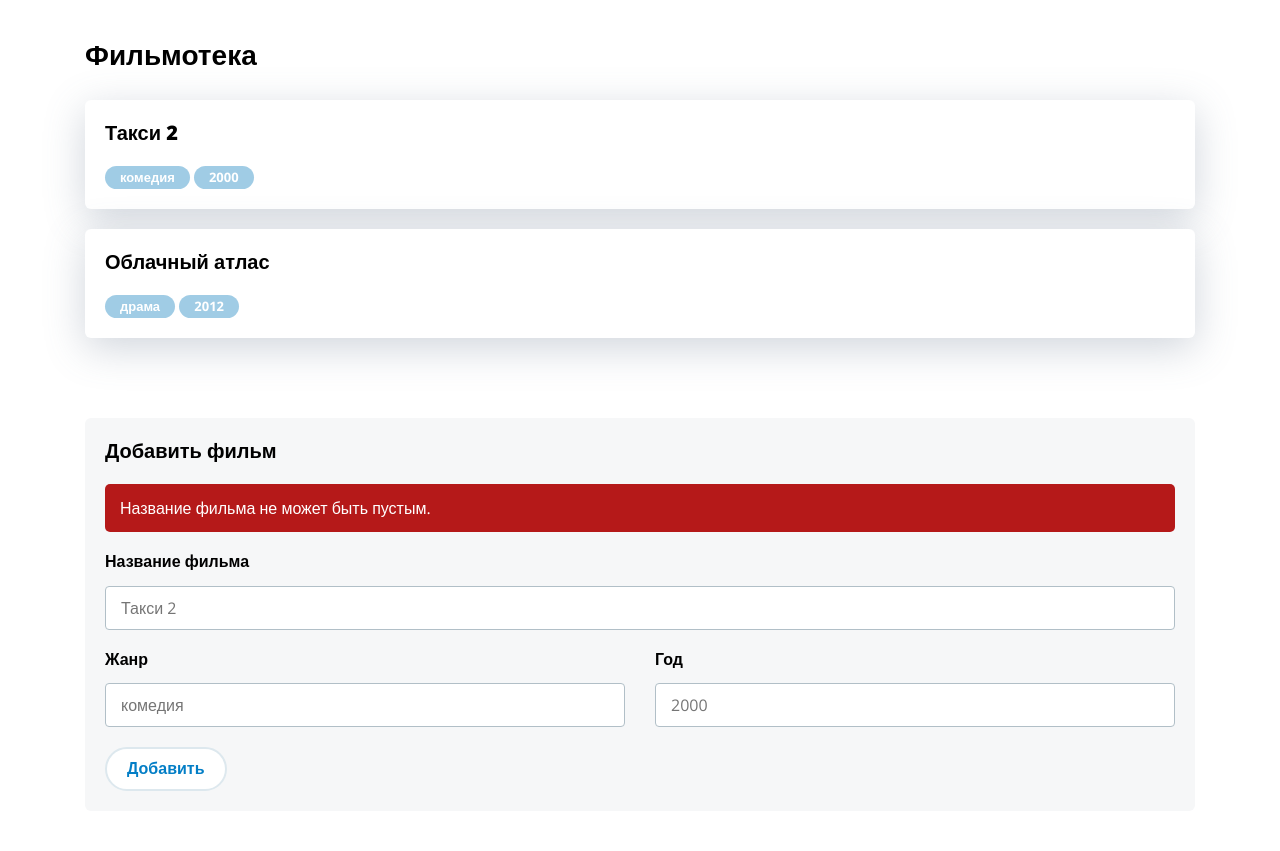
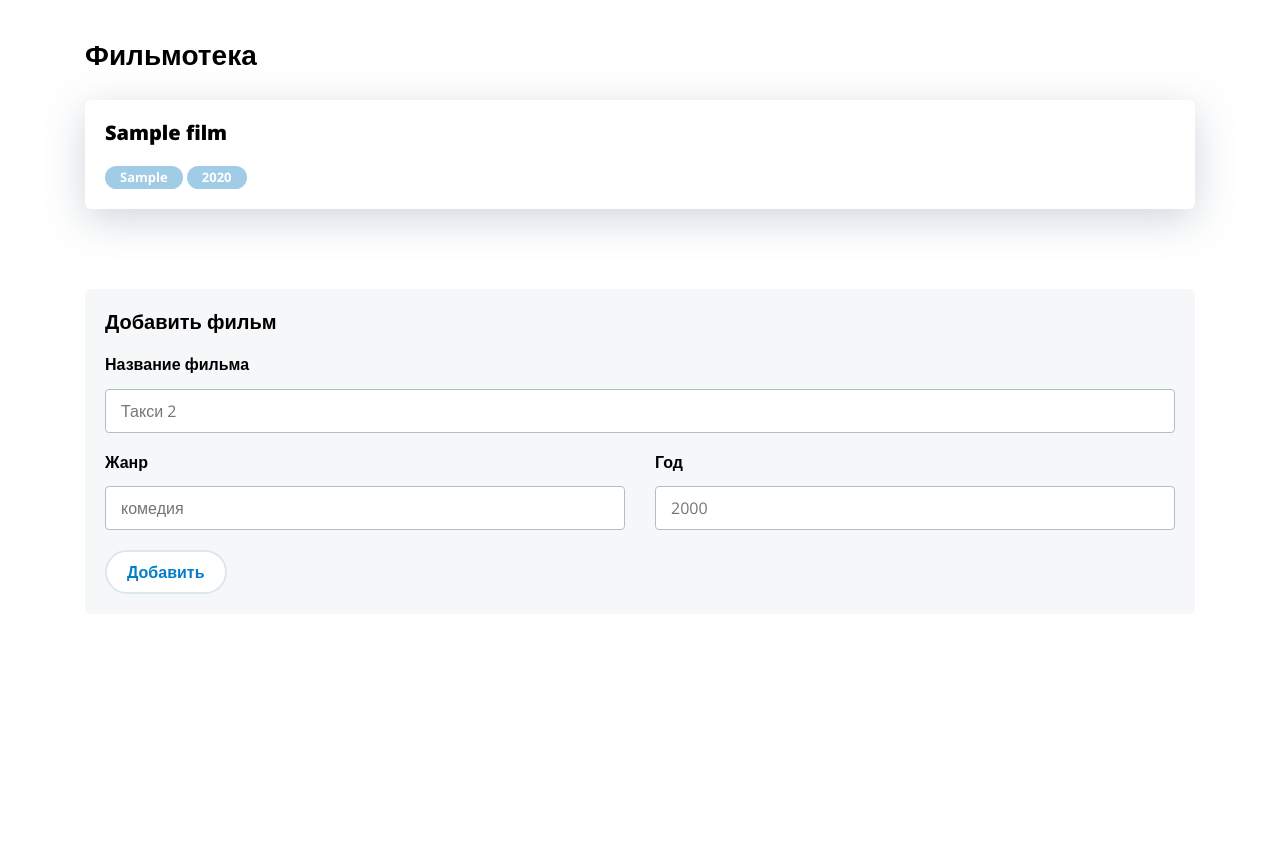
Before and after one commit to laulim/filmoteka, a PHP site: page / in a window 1280 px wide. After the commit the page ends 594 px from the top, so only its background shows below. Run offline with PHP 8.4, Linux system fonts and the light colour scheme; tables that the repository leaves empty or names only in its code hold one stand-in row (values such as "Sample post"); some libraries are stand-ins or nearby versions.

Commit message:
dz-php-06 ready

```diff
--- a/css/main.css
+++ b/css/main.css
@@ -222,6 +222,10 @@ pre code {
   cursor: pointer;
   text-decoration: none;
   font-weight: 700;
+}
+
+input.button {
+  padding-top: 0;
 }
 .button:hover,
 .button:focus {
@@ -640,6 +644,18 @@ a.button--login:active {
 .error-description p a {
   color: #38505E;
 }
+
+.info-success {
+  width: 100%;
+  margin-bottom: 20px;
+  font-size: 16px;
+  line-height: 1.3;
+  background-color: #7bd41c;
+  border-radius: 5px;
+  color: #FFF;
+  padding: 14px 15px 13px;
+}
+
 .form {
   border: none;
   background-color: transparent;
--- a/index.html
+++ /dev/null
@@ -1,60 +0,0 @@
-<!DOCTYPE html>
-<html lang="ru">
-  <head>
-    <meta charset="UTF-8"/>
-    <title>UI-kit и HTML фреймворк - Документация</title>
-    <!--[if IE]>
-      <meta http-equiv="X-UA-Compatible" content="IE=edge"/>
-    <![endif]-->
-    <meta name="viewport" content="width=device-width,initial-scale=1"/>
-    <meta name="keywords" content=""/>
-    <meta name="description" content=""/><!-- build:cssVendor css/vendor.css -->
-    <link rel="stylesheet" href="libs/normalize-css/normalize.css"/>
-    <link rel="stylesheet" href="libs/bootstrap-4-grid/grid.min.css"/>
-    <link rel="stylesheet" href="libs/jquery-custom-scrollbar/jquery.custom-scrollbar.css"/><!-- endbuild -->
-<!-- build:cssCustom css/main.css -->
-    <link rel="stylesheet" href="./css/main.css"/><!-- endbuild -->
-<link href="https://fonts.googleapis.com/css?family=Open+Sans:400,600,700,800&amp;subset=cyrillic-ext" rel="stylesheet">
-<!--[if lt IE 9]>
-    <script src="http://cdnjs.cloudflare.com/ajax/libs/html5shiv/3.7.2/html5shiv.min.js"></script><![endif]-->
-  </head>
-  <body>
-    <div class="container user-content pt-35">
-      <h1 class="title-1"> Фильмотека</h1>
-      <div class="card mb-20">
-        <h4 class="title-4">Такси 2</h4>
-        <div class="badge">комедия</div>
-        <div class="badge">2000</div>
-      </div>
-      <div class="card mb-20">
-        <h4 class="title-4">Облачный атлас</h4>
-        <div class="badge">драма</div>
-        <div class="badge">2012</div>
-      </div>
-      <div class="panel-holder mt-80 mb-40">
-        <div class="title-4 mt-0">Добавить фильм</div>
-        <form action="index.php" method="POST">
-          <div class="error">Название фильма не может быть пустым.</div>
-          <label class="label-title">Название фильма</label>
-          <input class="input" type="text" placeholder="Такси 2" name="title"/>
-          <div class="row">
-            <div class="col">
-              <label class="label-title">Жанр</label>
-              <input class="input" type="text" placeholder="комедия" name="genre"/>
-            </div>
-            <div class="col">
-              <label class="label-title">Год</label>
-              <input class="input" type="text" placeholder="2000" name="year"/>
-            </div>
-          </div><a class="button" href="regular">Добавить	</a>
-        </form>
-      </div>
-    </div><!-- build:jsLibs js/libs.js -->
-    <script src="libs/jquery/jquery.min.js"></script><!-- endbuild -->
-<!-- build:jsVendor js/vendor.js -->
-    <script src="libs/jquery-custom-scrollbar/jquery.custom-scrollbar.js"></script><!-- endbuild -->
-<!-- build:jsMain js/main.js -->
-    <script src="js/main.js"></script><!-- endbuild -->
-    <script defer="defer" src="https://use.fontawesome.com/releases/v5.0.6/js/all.js"></script>
-  </body>
-</html>
--- /dev/null
+++ b/index.php
@@ -0,0 +1,139 @@
+<?php
+
+// DB CONNECTION
+$link = mysqli_connect('localhost', 'root', '', 'filmoteka');
+
+if (mysqli_connect_error()) {
+	die("Ошибка подключения к базе данных.");
+}
+
+// SAVE form data to DB
+$resultSuccess = "";
+$resultError = "";
+$errors = array();
+
+if (array_key_exists('add-film', $_POST)) {
+	// Обработка ошибок
+	if ($_POST['title'] == '') {
+		$errors[] = "Необходимо ввести название фильма!";
+	}
+	if ($_POST['genre'] == '') {
+		$errors[] = "Необходимо ввести жанр фильма!";
+	}
+	if ($_POST['year'] == '') {
+		$errors[] = "Необходимо ввести год фильма!";
+	}
+
+	// Если ошибок нет - сохраняем фильм
+	if (empty($errors)) {
+		// Запись данных в БД
+		$query = "INSERT INTO `films` (title, genre, year) VALUES (
+		'". mysqli_real_escape_string($link, $_POST['title']) ."',
+		'". mysqli_real_escape_string($link, $_POST['genre']) ."',
+		'". mysqli_real_escape_string($link, $_POST['year']) ."'
+		)";
+
+		if (mysqli_query($link, $query)) {
+			$resultSuccess = "Фильм успешно добавлен!";
+		} else {
+			$resultError = "Что-то пошло не так. Добавьте фильм еще раз.";
+		}
+	}
+
+}
+
+// echo "<pre>";
+// print_r($_POST);
+// echo "</pre>";
+
+// GETTING films from DB
+$query = "SELECT * FROM `films`";
+$films = array();
+
+if ($result = mysqli_query($link, $query)) {
+	while ($row = mysqli_fetch_array($result)) {
+		$films[] = $row;
+	}
+}
+// echo "<pre>";
+// print_r($films);
+// echo "</pre>";
+?>
+
+
+<!DOCTYPE html>
+<html lang="ru">
+	<head>
+		<meta charset="UTF-8"/>
+		<title>UI-kit и HTML фреймворк - Документация</title>
+		<!--[if IE]>
+			<meta http-equiv="X-UA-Compatible" content="IE=edge"/>
+		<![endif]-->
+		<meta name="viewport" content="width=device-width,initial-scale=1"/>
+		<meta name="keywords" content=""/>
+		<meta name="description" content=""/><!-- build:cssVendor css/vendor.css -->
+		<link rel="stylesheet" href="libs/normalize-css/normalize.css"/>
+		<link rel="stylesheet" href="libs/bootstrap-4-grid/grid.min.css"/>
+		<link rel="stylesheet" href="libs/jquery-custom-scrollbar/jquery.custom-scrollbar.css"/><!-- endbuild -->
+<!-- build:cssCustom css/main.css -->
+		<link rel="stylesheet" href="./css/main.css"/><!-- endbuild -->
+<link href="https://fonts.googleapis.com/css?family=Open+Sans:400,600,700,800&amp;subset=cyrillic-ext" rel="stylesheet">
+<!--[if lt IE 9]>
+		<script src="http://cdnjs.cloudflare.com/ajax/libs/html5shiv/3.7.2/html5shiv.min.js"></script><![endif]-->
+	</head>
+	<body>
+		<div class="container user-content pt-35">
+
+			<?php if ($resultSuccess != '') { ?>
+				<div class="info-success"><?=$resultSuccess ?></div>
+			<?php }	?>
+
+			<?php if ($resultError != '') { ?>
+				<div class="info-success"><?=$resultError ?></div>
+			<?php }	?>
+
+			<h1 class="title-1"> Фильмотека</h1>
+
+			<?php foreach ($films as $key => $value) { ?>
+				<div class="card mb-20">
+					<h4 class="title-4"><?=$films[$key]['title'] ?></h4>
+					<div class="badge"><?=$films[$key]['genre'] ?></div>
+					<div class="badge"><?=$films[$key]['year'] ?></div>
+				</div>
+			<?php } ?>
+
+			<div class="panel-holder mt-80 mb-40">
+				<div class="title-4 mt-0">Добавить фильм</div>
+				<form action="index.php" method="POST">
+
+					<?php if (!empty($errors)) {
+						foreach ($errors as $key => $value) {
+							echo '<div class="error">' . $value .'</div>';
+						}
+					} ?>
+
+					<label class="label-title">Название фильма</label>
+					<input class="input" type="text" placeholder="Такси 2" name="title"/>
+					<div class="row">
+						<div class="col">
+							<label class="label-title">Жанр</label>
+							<input class="input" type="text" placeholder="комедия" name="genre"/>
+						</div>
+						<div class="col">
+							<label class="label-title">Год</label>
+							<input class="input" type="text" placeholder="2000" name="year"/>
+						</div>
+					</div>
+					<!-- <a class="button" href="regular">Добавить </a> -->
+					<input type="submit" class="button" value="Добавить" name="add-film">
+				</form>
+			</div>
+		</div><!-- build:jsLibs js/libs.js -->
+		<script src="libs/jquery/jquery.min.js"></script><!-- endbuild -->
+<!-- build:jsVendor js/vendor.js -->
+		<script src="libs/jquery-custom-scrollbar/jquery.custom-scrollbar.js"></script><!-- endbuild -->
+<!-- build:jsMain js/main.js -->
+		<script src="js/main.js"></script><!-- endbuild -->
+		<script defer="defer" src="https://use.fontawesome.com/releases/v5.0.6/js/all.js"></script>
+	</body>
+</html>
```
Also changed, not shown: .htaccess (added).
